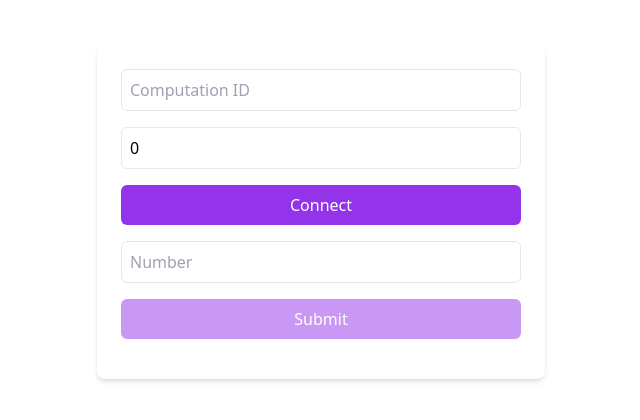
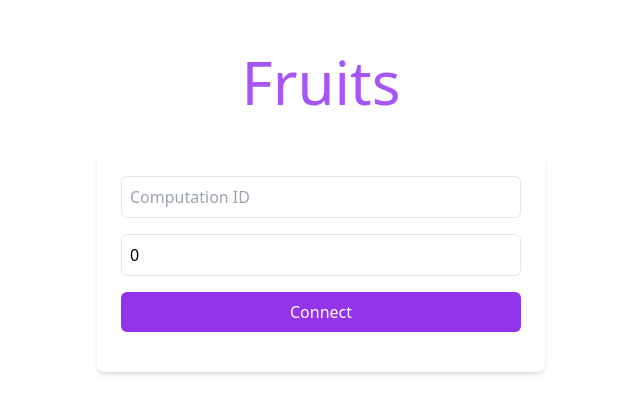
Before and after one commit to AndrewCLu/mpc-fruits, a Next.js app in the folder frontend/: page / in a window 1280 px wide. Shown: the part 188-608 px from the top of the page, without its empty margins (319-959 px from the left). Built offline with nearby package versions, Linux system fonts and the light colour scheme.

Commit message:
create fruit rating app

```diff
--- a/frontend/package.json
+++ b/frontend/package.json
@@ -9,10 +9,12 @@
     "lint": "next lint"
   },
   "dependencies": {
+    "bignumber.js": "^9.1.2",
     "jiff-mpc": "^1.0.0",
     "next": "14.2.5",
     "react": "^18",
-    "react-dom": "^18"
+    "react-dom": "^18",
+    "sonner": "^1.5.0"
   },
   "devDependencies": {
     "@types/node": "^20",
--- a/frontend/src/pages/_app.tsx
+++ b/frontend/src/pages/_app.tsx
@@ -1,6 +1,18 @@
 import "@/styles/globals.css";
 import type { AppProps } from "next/app";
+import { Toaster } from "sonner";
 
 export default function App({ Component, pageProps }: AppProps) {
-  return <Component {...pageProps} />;
+  return (
+    <>
+      <Component {...pageProps} />
+      <Toaster
+        position="top-center"
+        toastOptions={{
+          duration: 5000,
+          className: "font-sans text-iron-950",
+        }}
+      />
+    </>
+  );
 }
--- a/frontend/src/pages/index.tsx
+++ b/frontend/src/pages/index.tsx
@@ -1,14 +1,40 @@
 import React, { useState } from "react";
 // @ts-ignore
 import { JIFFClient, JIFFClientBigNumber } from "jiff-mpc";
+import { toast } from "sonner";
+import { BigNumber } from "bignumber.js";
+
+enum OutputState {
+  NOT_CONNECTED,
+  AWAITING_OTHER_PARTIES_CONNECTION,
+  CONNECTED,
+  AWAITING_OTHER_PARTIES_INPUTS,
+  COMPUTING,
+  SHOW_RESULTS,
+}
+
+const fruits = [
+  "Apple",
+  "Banana",
+  "Cherry",
+  "Date",
+  "Elderberry",
+  "Fig",
+  "Grape",
+  "Honeydew",
+  "Kiwi",
+  "Lemon",
+];
 
 const JiffClientComponent: React.FC = () => {
   const [jiffClient, setJiffClient] = useState<typeof JIFFClient | null>(null);
   const [computationId, setComputationId] = useState<string>("");
   const [partyCount, setPartyCount] = useState<number>(0);
-  const [number, setNumber] = useState<number | null>(null);
-  const [output, setOutput] = useState<string[]>([]);
-  const [buttonDisabled, setButtonDisabled] = useState<boolean>(true);
+  const [ratings, setRatings] = useState<number[]>(
+    Array(fruits.length).fill(0)
+  );
+  const [output, setOutput] = useState<OutputState>(OutputState.NOT_CONNECTED);
+  const [results, setResults] = useState<(typeof BigNumber)[]>([]);
 
   const connect = () => {
     const client = new JIFFClient(
@@ -22,54 +48,78 @@ const JiffClientComponent: React.FC = () => {
         crypto_provider: true,
         // @ts-ignore
         onError: (_, error) => {
-          setOutput((prev) => [...prev, `<p class='error'>${error}</p>`]);
+          console.error(error);
         },
         onConnect: () => {
-          setButtonDisabled(false);
-          setOutput((prev) => [...prev, "<p>All parties Connected!</p>"]);
+          console.log("Connected to server");
+          setOutput(OutputState.CONNECTED);
         },
       }
     );
 
     client.apply_extension(JIFFClientBigNumber, {});
     client.connect();
+    setOutput(OutputState.AWAITING_OTHER_PARTIES_CONNECTION);
     setJiffClient(client);
   };
 
   const submit = async () => {
-    if (number === null || isNaN(number)) {
-      setOutput((prev) => [
-        ...prev,
-        "<p class='error'>Input a valid number!</p>",
-      ]);
-      return;
-    } else if (number > 100 || number < 0 || number !== Math.floor(number)) {
-      setOutput((prev) => [
-        ...prev,
-        "<p class='error'>Input a WHOLE number between 0 and 100!</p>",
-      ]);
+    if (ratings.some((rating) => rating < 1 || rating > 5)) {
+      toast.error("All ratings must be between 1 and 5.");
       return;
     }
 
-    setButtonDisabled(true);
-    setOutput((prev) => [...prev, "<p>Starting...</p>"]);
+    setOutput(OutputState.AWAITING_OTHER_PARTIES_INPUTS);
 
     if (jiffClient) {
-      let shares = jiffClient.share(number);
-      let sum = shares[1];
+      console.log(`Beginning MPC with ratings ${ratings}`);
+      let shares = await jiffClient.share_array(ratings);
+      setOutput(OutputState.COMPUTING);
+      console.log("Shares: ", shares);
+      let sumShares = shares[1];
+      console.log("Starting Sum Shares: ", sumShares);
 
       for (let i = 2; i <= jiffClient.party_count; i++) {
-        sum = sum.sadd(shares[i]);
+        for (let j = 0; j < sumShares.length; j++) {
+          sumShares[j] = sumShares[j].sadd(shares[i][j]);
         }
+      }
+      console.log("Added Sum Shares: ", sumShares);
 
-      const result = await jiffClient.open(sum);
-      setOutput((prev) => [...prev, `<p>Result is: ${result.toString()}</p>`]);
-      setButtonDisabled(false);
+      for (let k = 0; k < sumShares.length; k++) {
+        sumShares[k] = sumShares[k].cdiv(jiffClient.party_count);
+      }
+      console.log("Averaged Sum Shares: ", sumShares);
+
+      const results = await Promise.all(
+        sumShares.map((share: any) => jiffClient.open(share))
+      );
+      console.log("Results:", results);
+      setResults(results);
+      setOutput(OutputState.SHOW_RESULTS);
+    }
+  };
+
+  const getButtonDisplay = () => {
+    switch (output) {
+      case OutputState.NOT_CONNECTED:
+        return "Connect";
+      case OutputState.AWAITING_OTHER_PARTIES_CONNECTION:
+        return "Awaiting other parties connection";
+      case OutputState.CONNECTED:
+        return "Submit ratings to proceed";
+      case OutputState.AWAITING_OTHER_PARTIES_INPUTS:
+        return "Awaiting other parties inputs";
+      case OutputState.COMPUTING:
+        return "Computing...";
+      case OutputState.SHOW_RESULTS:
+        return "Show Results";
     }
   };
 
   return (
     <div className="min-h-screen flex flex-col items-center justify-center bg-white dark:bg-gray-800 p-4">
+      <h1 className="text-6xl text-purple-500 mb-10">Fruits</h1>
       <div className="w-full max-w-md bg-white dark:bg-gray-900 rounded-lg shadow-md p-6">
         <input
           type="text"
@@ -87,29 +137,49 @@ const JiffClientComponent: React.FC = () => {
         />
         <button
           onClick={connect}
+          disabled={output !== OutputState.NOT_CONNECTED}
           className="w-full bg-purple-600 text-white p-2 rounded-md mb-4 hover:bg-purple-700 disabled:opacity-50"
         >
-          Connect
+          {getButtonDisplay()}
         </button>
+        {output === OutputState.CONNECTED && (
+          <div>
+            {fruits.map((fruit, index) => (
+              <div key={index} className="mb-4">
+                <label className="block text-black mb-2">{fruit}</label>
                 <input
                   type="number"
-          value={number ?? ""}
-          onChange={(e) => setNumber(parseInt(e.target.value))}
-          placeholder="Number"
-          className="w-full text-black p-2 mb-4 border rounded-md focus:outline-none focus:ring-2 focus:ring-purple-600"
+                  value={ratings[index]}
+                  onChange={(e) => {
+                    const newRatings = [...ratings];
+                    newRatings[index] = parseInt(e.target.value);
+                    setRatings(newRatings);
+                  }}
+                  placeholder="Rating (1-5)"
+                  className="w-full text-black p-2 border rounded-md focus:outline-none focus:ring-2 focus:ring-purple-600"
                 />
+              </div>
+            ))}
             <button
               onClick={submit}
-          disabled={buttonDisabled}
               className="w-full bg-purple-600 text-white p-2 rounded-md hover:bg-purple-700 disabled:opacity-50"
             >
               Submit
             </button>
-        <div id="output" className="mt-4">
-          {output.map((line, index) => (
-            <p key={index} dangerouslySetInnerHTML={{ __html: line }}></p>
+          </div>
+        )}
+        {output === OutputState.SHOW_RESULTS && (
+          <div className="mt-4 text-black">
+            <p>Results have been computed:</p>
+            <ul>
+              {fruits.map((fruit, index) => (
+                <li key={index}>
+                  {fruit}: {results[index].toString()}
+                </li>
               ))}
+            </ul>
           </div>
+        )}
       </div>
     </div>
   );
```
Also changed, not shown: 1 other file (tests, documents, lock files or other folders). Lines whose indentation alone changed are shown as unchanged.
